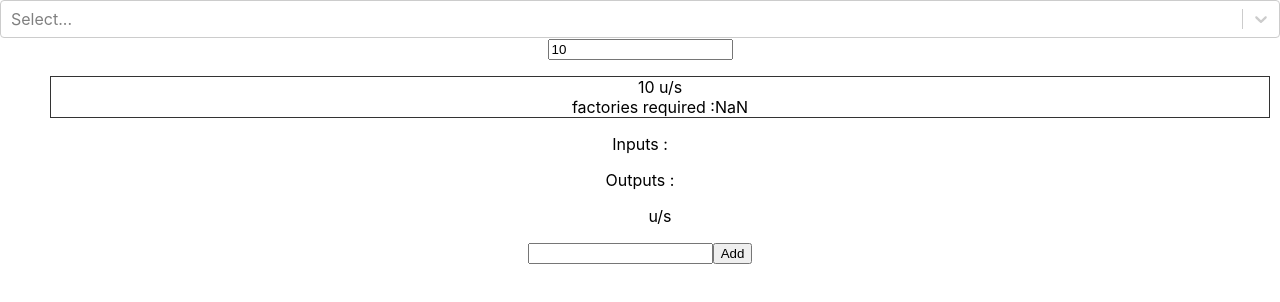
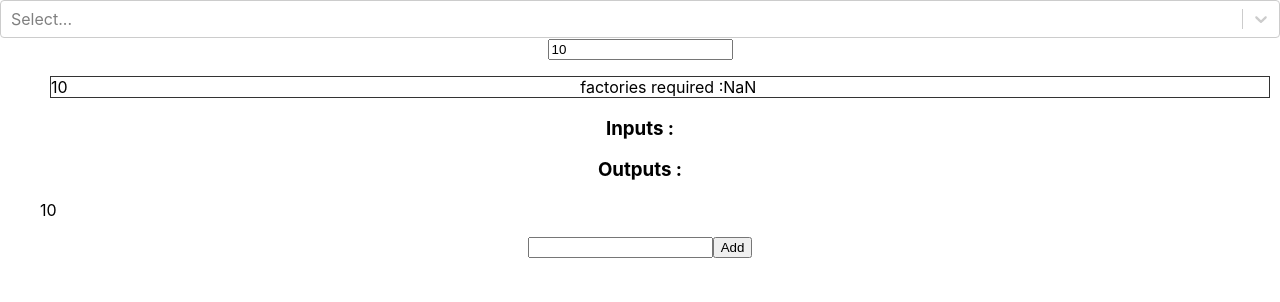
Before and after one commit to Enzuo/dspmath, a React (Create React App) app: page / in a window 1280 px wide. Shown: the top 302 px of the page. Built offline with nearby package versions, Linux system fonts and the light colour scheme.

Commit message:
Show smaller icons (24px) for items

```diff
--- a/src/App.css
+++ b/src/App.css
@@ -41,3 +41,20 @@
   margin:10px;
   border: 1px #333 solid;
 }
+
+
+.icon {
+  margin: 0 auto;
+}
+
+.item {
+  float: left
+}
+
+.clearfix {
+  content: ".";
+  display: block;
+  height: 0;
+  clear: both;
+  visibility: hidden;
+}
--- a/src/components/InputOutput.js
+++ b/src/components/InputOutput.js
@@ -9,24 +9,26 @@ export default class InputOutput extends React.Component {
 
   render () {
     var listInput = this.props.d.inputs.map(function(a){
-      return <Item item={a.item}></Item>
+      return <Item item={a.item} qty={a.qty} showName={false}></Item>
     })
     var listOutput = this.props.d.outputs.map(function(a){
-      return <Item item={a.item}></Item>
+      return <Item item={a.item} qty={a.qty} showName={false}></Item>
     })
 
     var addToPlanet = this.props.planet ? <button onClick={this.handleAddToPlanet}>Add IO to {this.props.planet.name}</button> : null
 
     return (
       <div>
-        Inputs :
+        <h3>Inputs :</h3>
         <ul>
           {listInput}
         </ul>
-        Outputs :
+        <div className='clearfix'></div>
+        <h3>Outputs :</h3>
         <ul>
           {listOutput}
         </ul>
+        <div className='clearfix'></div>
         {addToPlanet}
       </div>
     )
--- a/src/components/Item.js
+++ b/src/components/Item.js
@@ -13,35 +13,38 @@ export default class Item extends React.Component {
 
     var item = this.props.item
 
-    var icon = ''
+    var icon = this.props.item.name
     if(item.icon){
-      var spriteSize = 64
+      var spriteSize = 24
       var x = item.icon[0] - 1
       var y = item.icon[1] - 1
       var left = x * spriteSize
       var top = y * spriteSize
       var iconStyle = {
-        backgroundImage : 'url(icons.png)',
+        backgroundImage : 'url(icons-24.png)',
         backgroundPosition : 'left -'+left+'px top -'+top+'px',
-        height: '64px',
-        width: '64px'
+        height: spriteSize +'px',
+        width: spriteSize +'px'
       }
       icon = (
-        <div className="icon" style={iconStyle}></div>
+        <div className="icon" title={this.props.item.name} style={iconStyle}></div>
       )
     }
 
+    var name = this.props.showName ? <div>{item.name}</div> : null
 
 
     return (
       <div className="item">
-        {icon}
         <div>
-          {item.name}
+          {icon}
+          <div title='u/s'>
+            {this.props.qty}
+          </div>
         </div>
-        <div>
-          {this.props.qty} u/s
-        </div>
+
+        {name}
+
       </div>
     )
   }
--- a/src/components/ProductionChain.js
+++ b/src/components/ProductionChain.js
@@ -50,6 +50,7 @@ function Node (props) {
     <div className='node' onClick={(e) => { props.onClick(node) }}>
       <Item item={node.item} qty={node.qty}></Item>
       {factories}
+      <div className='clearfix'></div>
     </div>
   )
 }
```
Also changed, not shown: public/icons-24.png (added).
